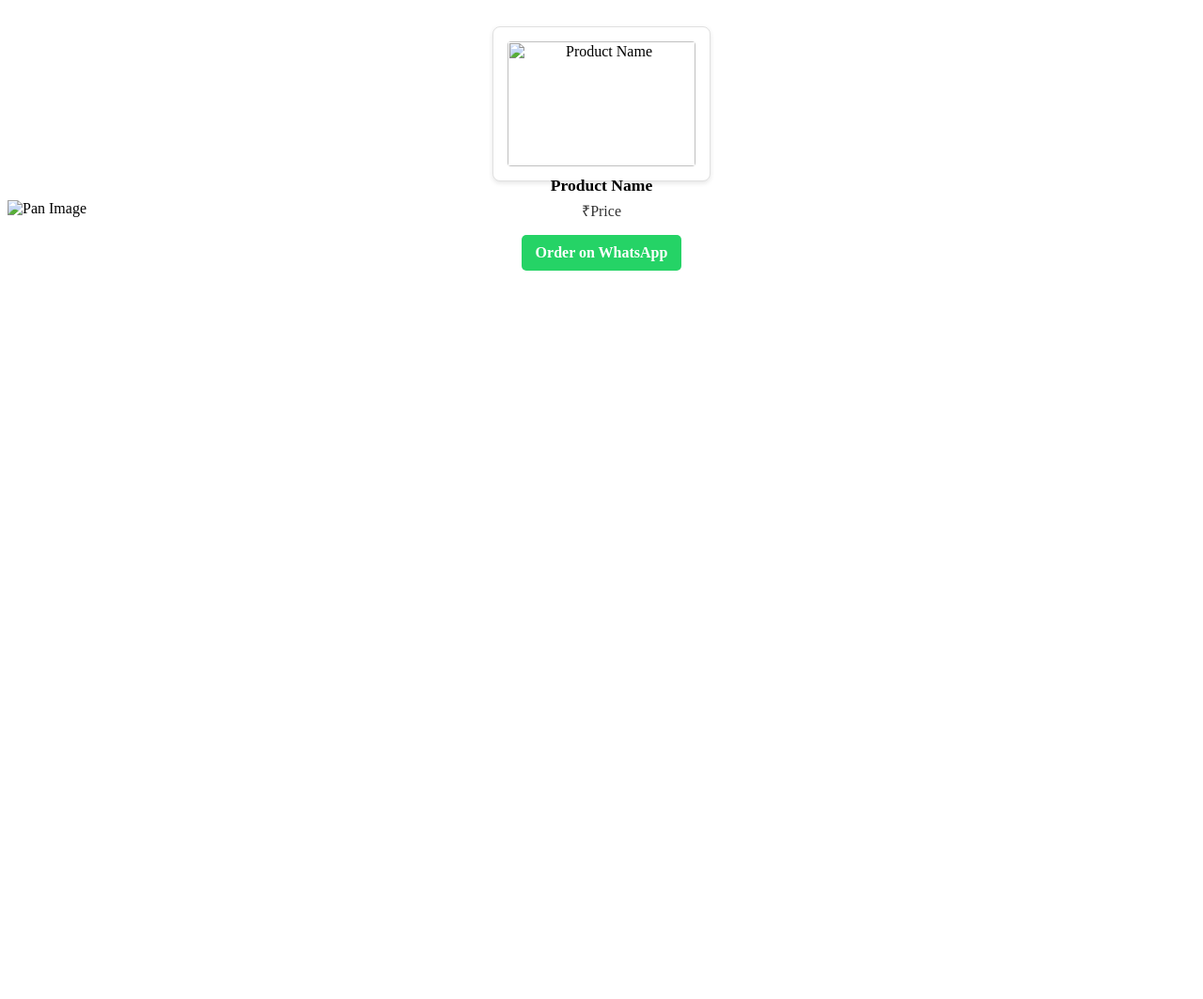
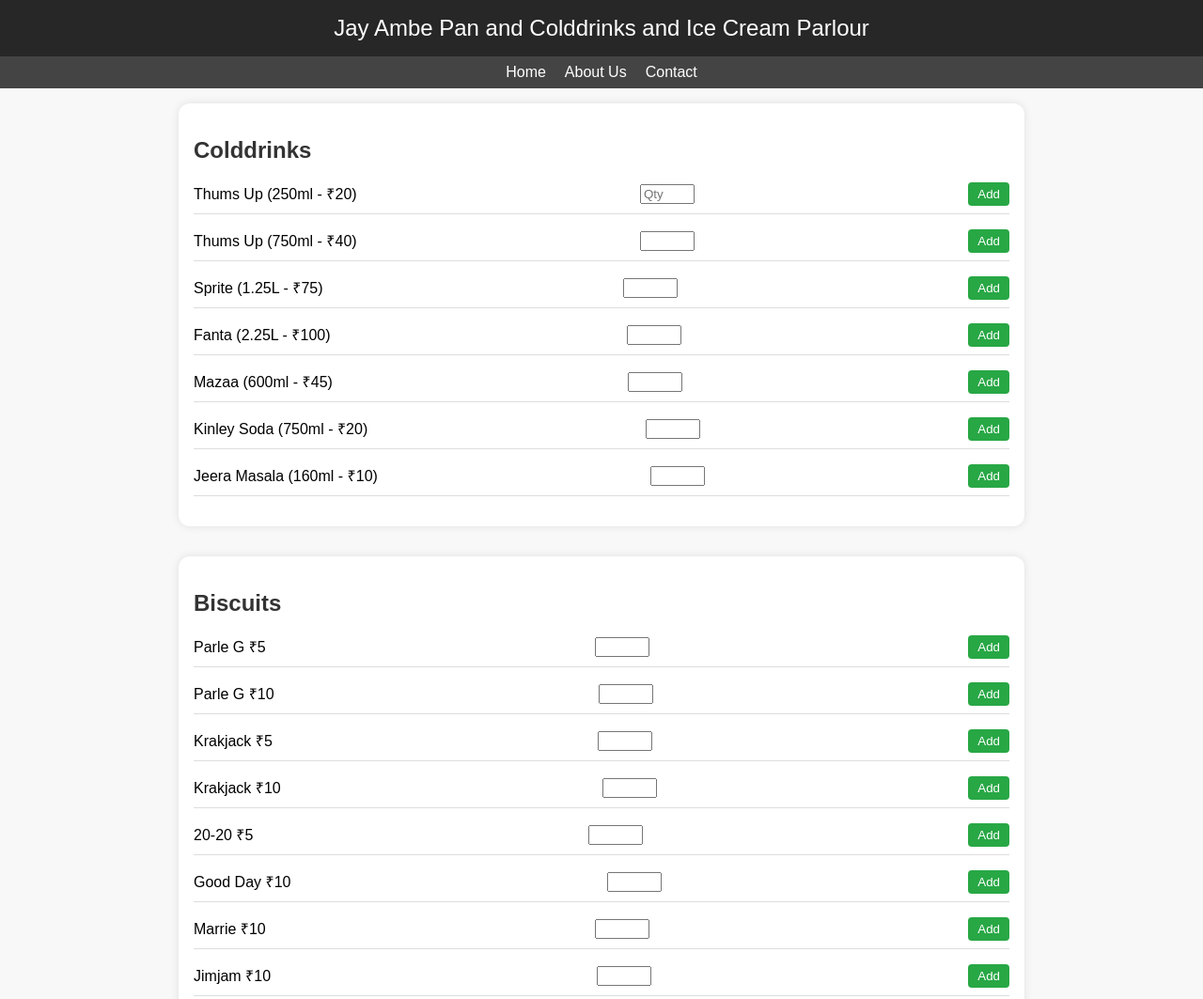
Before and after one commit to jayambepan/Jayambe-shop, a plain HTML site: page index.html in a window 1280 px wide. Shown: the top 1063 px of the page at 94% size. Before the commit the page ends 800 px from the top, so only its background shows below. Drawn offline with Linux system fonts and the light colour scheme.

Commit message:
Update index.html

```diff
--- a/index.html
+++ b/index.html
@@ -1,11 +1,123 @@
-<div class="product-grid">
-  <div class="product-card">
-    <img src="path-to-image.jpg" alt="Product Name">
-    <h3>Product Name</h3>
-    <p>₹Price</p>
-    <a href="https://wa.me/9016033730?text=I'm%20interested%20in%20Product%20Name" class="whatsapp-button">Order on WhatsApp</a>
+<!DOCTYPE html><html lang="en"><head>
+  <meta charset="UTF-8" />
+  <meta name="viewport" content="width=device-width, initial-scale=1.0" />
+  <title>Jay Ambe Pan and Colddrinks</title>
+  <style>
+    body {
+      font-family: Arial, sans-serif;
+      background: #f8f8f8;
+      margin: 0;
+      padding: 0;
+    }header {
+  background-color: #272727;
+  color: white;
+  text-align: center;
+  padding: 1rem;
+  font-size: 1.5rem;
+}
+
+nav {
+  display: flex;
+  justify-content: center;
+  background-color: #444;
+  gap: 20px;
+  padding: 0.5rem;
+}
+
+nav a {
+  color: white;
+  text-decoration: none;
+}
+
+.container {
+  max-width: 900px;
+  margin: auto;
+  padding: 1rem;
+}
+
+h2 {
+  color: #333;
+}
+
+.category {
+  background-color: white;
+  margin-bottom: 2rem;
+  padding: 1rem;
+  border-radius: 12px;
+  box-shadow: 0 0 10px rgba(0, 0, 0, 0.1);
+}
+
+.product {
+  display: flex;
+  justify-content: space-between;
+  align-items: center;
+  margin-bottom: 1rem;
+  padding-bottom: 0.5rem;
+  border-bottom: 1px solid #ddd;
+}
+
+.product input[type="number"] {
+  width: 50px;
+  margin-left: 10px;
+}
+
+.add-to-cart {
+  padding: 5px 10px;
+  background-color: #28a745;
+  color: white;
+  border: none;
+  border-radius: 4px;
+  cursor: pointer;
+}
+
+.checkout-btn {
+  display: block;
+  width: 100%;
+  margin-top: 2rem;
+  padding: 1rem;
+  background-color: #007bff;
+  color: white;
+  font-size: 1.2rem;
+  text-align: center;
+  border-radius: 8px;
+  text-decoration: none;
+}
+
+  </style>
+</head><body>
+  <header>Jay Ambe Pan and Colddrinks and Ice Cream Parlour</header>
+  <nav>
+    <a href="#home">Home</a>
+    <a href="#about">About Us</a>
+    <a href="#contact">Contact</a>
+  </nav>  <div class="container">
+    <section id="colddrinks" class="category">
+      <h2>Colddrinks</h2>
+      <div class="product">Thums Up (250ml - ₹20) <input type="number" min="1" placeholder="Qty"> <button class="add-to-cart">Add</button></div>
+      <div class="product">Thums Up (750ml - ₹40) <input type="number" min="1"> <button class="add-to-cart">Add</button></div>
+      <div class="product">Sprite (1.25L - ₹75) <input type="number" min="1"> <button class="add-to-cart">Add</button></div>
+      <div class="product">Fanta (2.25L - ₹100) <input type="number" min="1"> <button class="add-to-cart">Add</button></div>
+      <div class="product">Mazaa (600ml - ₹45) <input type="number" min="1"> <button class="add-to-cart">Add</button></div>
+      <div class="product">Kinley Soda (750ml - ₹20) <input type="number" min="1"> <button class="add-to-cart">Add</button></div>
+      <div class="product">Jeera Masala (160ml - ₹10) <input type="number" min="1"> <button class="add-to-cart">Add</button></div>
+    </section><section id="biscuits" class="category">
+  <h2>Biscuits</h2>
+  <div class="product">Parle G ₹5 <input type="number" min="1"> <button class="add-to-cart">Add</button></div>
+  <div class="product">Parle G ₹10 <input type="number" min="1"> <button class="add-to-cart">Add</button></div>
+  <div class="product">Krakjack ₹5 <input type="number" min="1"> <button class="add-to-cart">Add</button></div>
+  <div class="product">Krakjack ₹10 <input type="number" min="1"> <button class="add-to-cart">Add</button></div>
+  <div class="product">20-20 ₹5 <input type="number" min="1"> <button class="add-to-cart">Add</button></div>
+  <div class="product">Good Day ₹10 <input type="number" min="1"> <button class="add-to-cart">Add</button></div>
+  <div class="product">Marrie ₹10 <input type="number" min="1"> <button class="add-to-cart">Add</button></div>
+  <div class="product">Jimjam ₹10 <input type="number" min="1"> <button class="add-to-cart">Add</button></div>
+  <div class="product">Bourbon ₹10 <input type="number" min="1"> <button class="add-to-cart">Add</button></div>
+  <div class="product">Britannia Toast ₹40 <input type="number" min="1"> <button class="add-to-cart">Add</button></div>
+  <div class="product">Monacco ₹5 <input type="number" min="1"> <button class="add-to-cart">Add</button></div>
+  <div class="product">Monacco ₹10 <input type="number" min="1"> <button class="add-to-cart">Add</button></div>
+  <div class="product">Hide & Seek ₹30 <input type="number" min="1"> <button class="add-to-cart">Add</button></div>
+</section>
+
+<a class="checkout-btn" href="https://wa.me/919016033730" target="_blank">Checkout on WhatsApp</a>
+
   </div>
-  <!-- Repeat for other products -->
-</div>
-<link rel="stylesheet" href="style.css">
-<img src="images/pan1.jpg" alt="Pan Image">
+</body></html>
```
